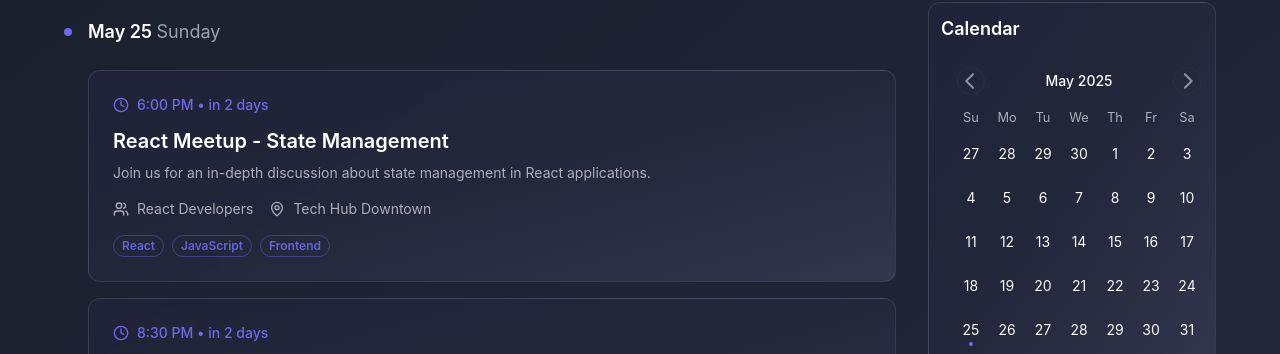
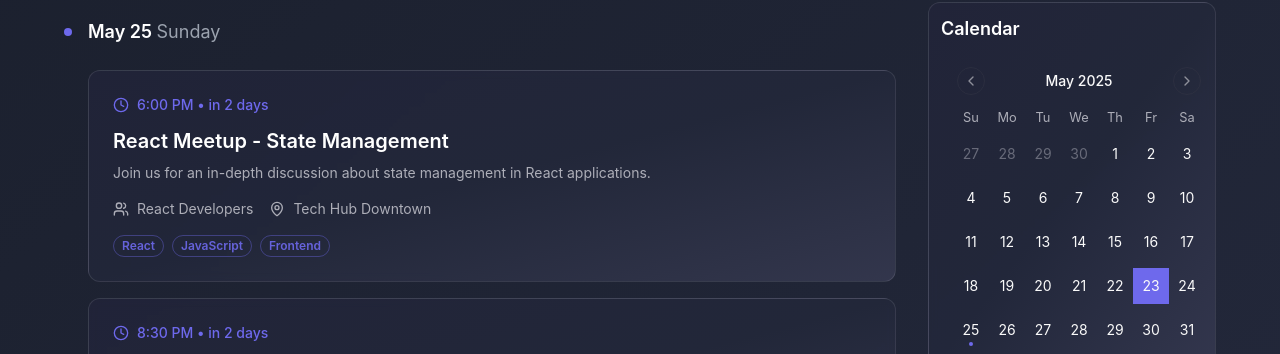
Before and after one commit to forgeutah/utah-tech-beacon, a React (Vite) app: page / in a window 1280 px wide. Shown: the part 398-752 px from the top of the page. Built offline with nearby package versions, Linux system fonts and the light colour scheme; no server answers; the database is empty.

Commit message:
Fix: Calendar day click to filter
Ensure calendar days are clickable to filter events.

```diff
--- a/src/components/CalendarView.tsx
+++ b/src/components/CalendarView.tsx
@@ -28,18 +28,9 @@ export function CalendarView({ events, selectedDate, onDateSelect }: CalendarVie
   // Get dates that have events
   const eventDates = events.map(event => parseISO(event.event_date));
 
-  // Custom day content to show dots for event days
-  const renderDay = (date: Date) => {
-    const hasEvents = eventDates.some(eventDate => isSameDay(eventDate, date));
-
-    return (
-      <div className="relative w-full h-full flex items-center justify-center">
-        <span>{format(date, 'd')}</span>
-        {hasEvents && (
-          <div className="absolute bottom-0.5 left-1/2 transform -translate-x-1/2 w-1 h-1 bg-primary rounded-full" />
-        )}
-      </div>
-    );
+  // Check if a date has events
+  const hasEvents = (date: Date) => {
+    return eventDates.some(eventDate => isSameDay(eventDate, date));
   };
 
   return (
@@ -49,7 +40,7 @@ export function CalendarView({ events, selectedDate, onDateSelect }: CalendarVie
         mode="single"
         selected={selectedDate || undefined}
         onSelect={(date) => onDateSelect(date || null)}
-        className="w-full"
+        className="w-full pointer-events-auto"
         classNames={{
           day: cn(
             "h-9 w-9 p-0 font-normal aria-selected:opacity-100 relative hover:bg-white/10 cursor-pointer"
@@ -57,8 +48,11 @@ export function CalendarView({ events, selectedDate, onDateSelect }: CalendarVie
           day_selected: "bg-primary text-primary-foreground hover:bg-primary hover:text-primary-foreground",
           day_today: "bg-accent text-accent-foreground",
         }}
-        components={{
-          Day: ({ date }) => renderDay(date),
+        modifiers={{
+          hasEvents: (date) => hasEvents(date)
+        }}
+        modifiersClassNames={{
+          hasEvents: "relative after:absolute after:bottom-0.5 after:left-1/2 after:transform after:-translate-x-1/2 after:w-1 after:h-1 after:bg-primary after:rounded-full"
         }}
       />
       {selectedDate && (
```
